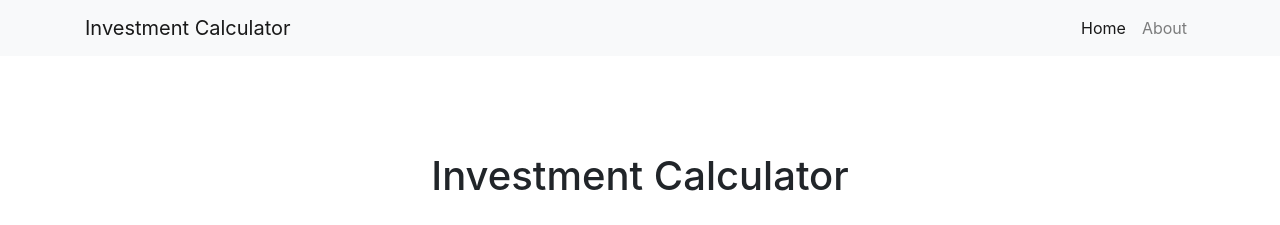
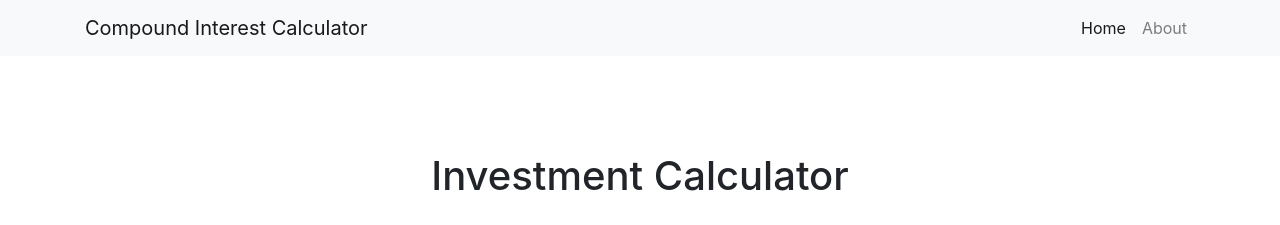
Before and after one commit to namnmai/compound_interest_visualizer, a Django app: page / in a window 1280 px wide. Shown: the top 225 px of the page. Run offline with Django 5.2, Linux system fonts and the light colour scheme; some libraries are stand-ins or nearby versions.

Commit message:
Change title

```diff
--- a/investment_calculator/templates/base.html
+++ b/investment_calculator/templates/base.html
@@ -3,7 +3,7 @@
 <html lang="en">
 <head>
     <meta name="viewport" content="width=device-width, initial-scale=1">
-    <title>{% block title %}Investment Calculator{% endblock %}</title>
+    <title>{% block title %}Compound Interest Calculator{% endblock %}</title>
     <!-- Bootstrap CSS -->
     <link rel="stylesheet" href="{% static 'css/bootstrap.min.css' %}">
 </head>
@@ -12,7 +12,7 @@
     <nav class="navbar navbar-expand-lg navbar-light bg-light">
         <div class="container">
             <!-- Brand -->
-            <a class="navbar-brand" href="{% url 'calculate_investment' %}">Investment Calculator</a>
+            <a class="navbar-brand" href="{% url 'calculate_investment' %}">Compound Interest Calculator</a>
             <!-- Toggle button for mobile view -->
             <button class="navbar-toggler" type="button" data-toggle="collapse" data-target="#navbarNav"
                     aria-controls="navbarNav" aria-expanded="false" aria-label="Toggle navigation">
--- a/investment_calculator/templates/investment_result.html
+++ b/investment_calculator/templates/investment_result.html
@@ -1,7 +1,7 @@
 {% extends 'base.html' %}
 {% load humanize %}
 
-{% block title %}Investment Results{% endblock %}
+{% block title %}Compound Interest Results{% endblock %}
 
 {% block content %}
 <div class="container mt-5">
```
